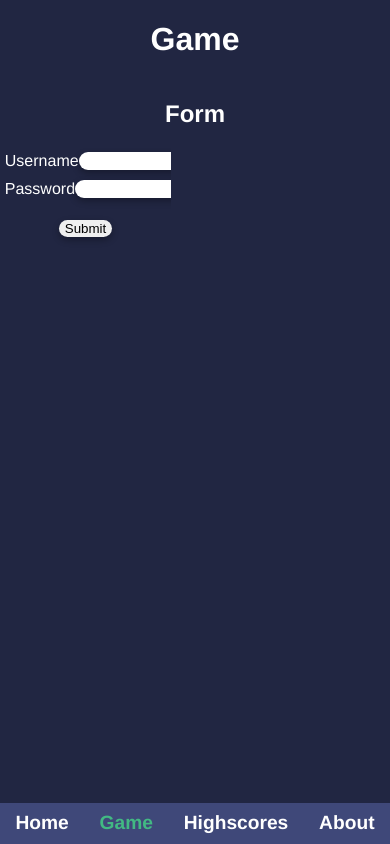
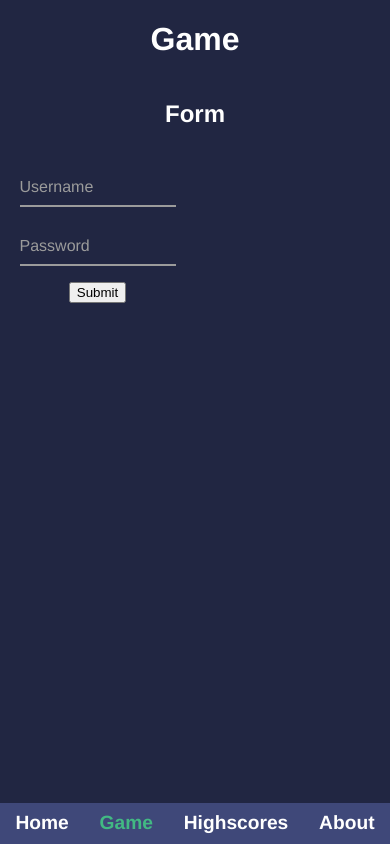
Before and after one commit to Rutabadev/Form, a Vue app: page /game in a window 390 px wide. Built offline with nearby package versions, Linux system fonts and the light colour scheme.

Commit message:
styling and responsiveness

```diff
--- a/src/App.vue
+++ b/src/App.vue
@@ -11,7 +11,7 @@
 </template>
 
 <style lang="scss">
-$break-large: 1200px;
+@import "@/variables.scss";
 
 body {
   margin: 0;
@@ -30,7 +30,7 @@ body {
 }
 
 nav {
-  background-color: rgb(63, 72, 121);
+  background-color: $background;
   display: flex;
   justify-content: space-around;
 
--- a/src/components/Form/index.vue
+++ b/src/components/Form/index.vue
@@ -3,14 +3,26 @@
     <h2>Form</h2>
     <form @submit="checkForm">
       <div class="inputs">
-        <div>
+        <div class="form-group">
+          <input
+            id="username"
+            type="text"
+            v-model="username"
+            name="username"
+            placeholder="Username"
+          />
           <label for="username">Username</label>
-          <input id="username" type="text" v-model="username" name="username" />
         </div>
 
-        <div>
+        <div class="form-group">
+          <input
+            id="password"
+            type="text"
+            v-model="password"
+            name="password"
+            placeholder="Password"
+          />
           <label for="password">Password</label>
-          <input id="password" type="text" v-model="password" name="password" />
         </div>
 
         <p>
@@ -84,6 +96,8 @@ export default class Form extends Vue {
 </script>
 
 <style lang="scss">
+@import "@/variables.scss";
+
 .form {
   display: grid;
   grid-template: auto 1fr / 1fr;
@@ -91,38 +105,84 @@ export default class Form extends Vue {
   form {
     display: grid;
     grid-template: 1fr / 1fr 1fr;
-    grid-gap: 0 3em;
+
+    & > div {
+      margin: 0 10%;
+    }
 
     .inputs {
+      overflow: hidden;
       grid-area: 1 / 1;
-      overflow: hidden;
 
       & > div {
         display: flex;
         justify-content: space-between;
-        padding: .3em;
       }
     }
 
     .rules {
-      grid-area: 1 / 2;
       text-align: left;
     }
 
-    .success {
+    .success,
+    .rules {
       grid-area: 1 / 2;
     }
 
-    ul {
-      list-style-type: none;
-      padding: 0;
+    .form-group {
+      position: relative;
+      padding: 15px 0 0;
+      margin-top: 10px;
+      width: 100%;
+
+      input {
+        font-family: inherit;
+        width: 100%;
+        border: 0;
+        border-bottom: 2px solid $gray;
+        outline: 0;
+        font-size: 1rem;
+        color: $white;
+        padding: 7px 0;
+        background: transparent;
+        transition: border-color 0.2s;
+
+        &::placeholder {
+          color: transparent;
+        }
+
+        &:placeholder-shown ~ label {
+          font-size: 1rem;
+          cursor: text;
+          top: 20px;
+        }
+
+        &:focus {
+          ~ label {
+            position: absolute;
+            top: 6px;
+            display: block;
+            transition: 0.2s;
+            font-size: .6rem;
+            color: $primary;
+          }
+          padding-bottom: 6px;
+          border-bottom: 2px solid teal;
+          border-width: 3px;
+          border-image: linear-gradient(to right, $primary, $secondary);
+          border-image-slice: 1;
+        }
+      }
+
+      label {
+        position: absolute;
+        top: 6px;
+        display: block;
+        transition: 0.2s;
+        font-size: .6rem;
+        color: $gray;
+      }
     }
   }
 }
-
-input {
-  border-radius: 1em;
-  box-shadow: 0 3px 7px rgba($color: #000000, $alpha: .3);
-  border: none;
-}
 </style>
--- /dev/null
+++ b/src/variables.scss
@@ -0,0 +1,6 @@
+$break-large: 1200px;
+$primary: #11998e;
+$secondary: #38ef7d;
+$background: rgb(63, 72, 121);
+$white: #fff;
+$gray: #9b9b9b;
```
